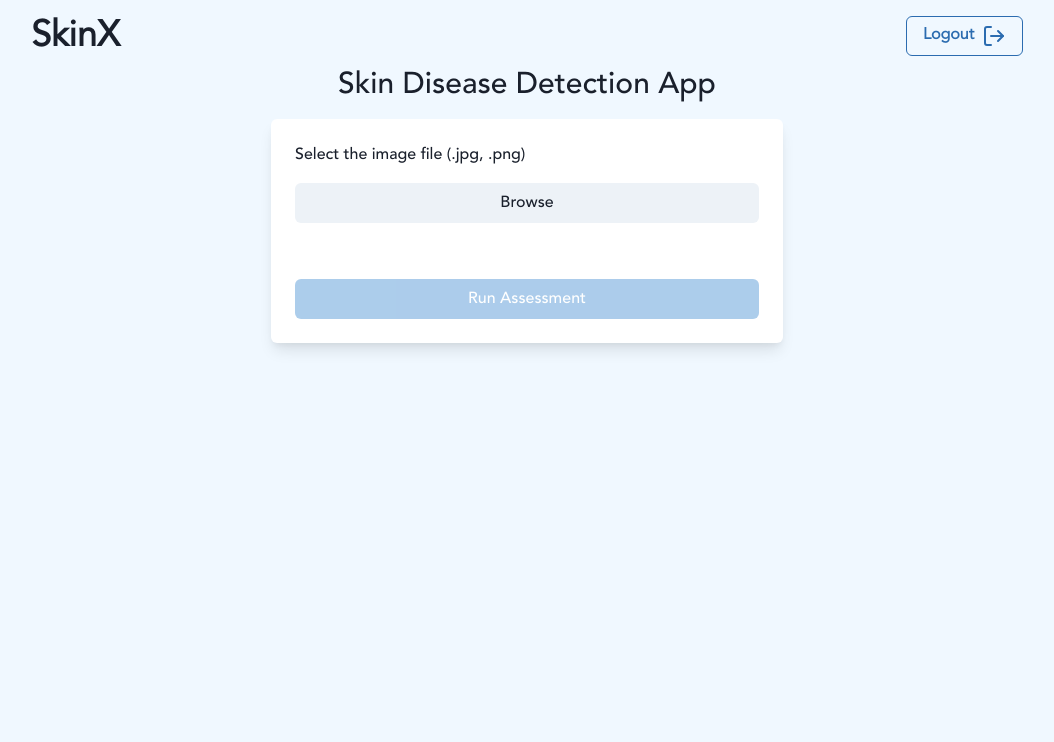
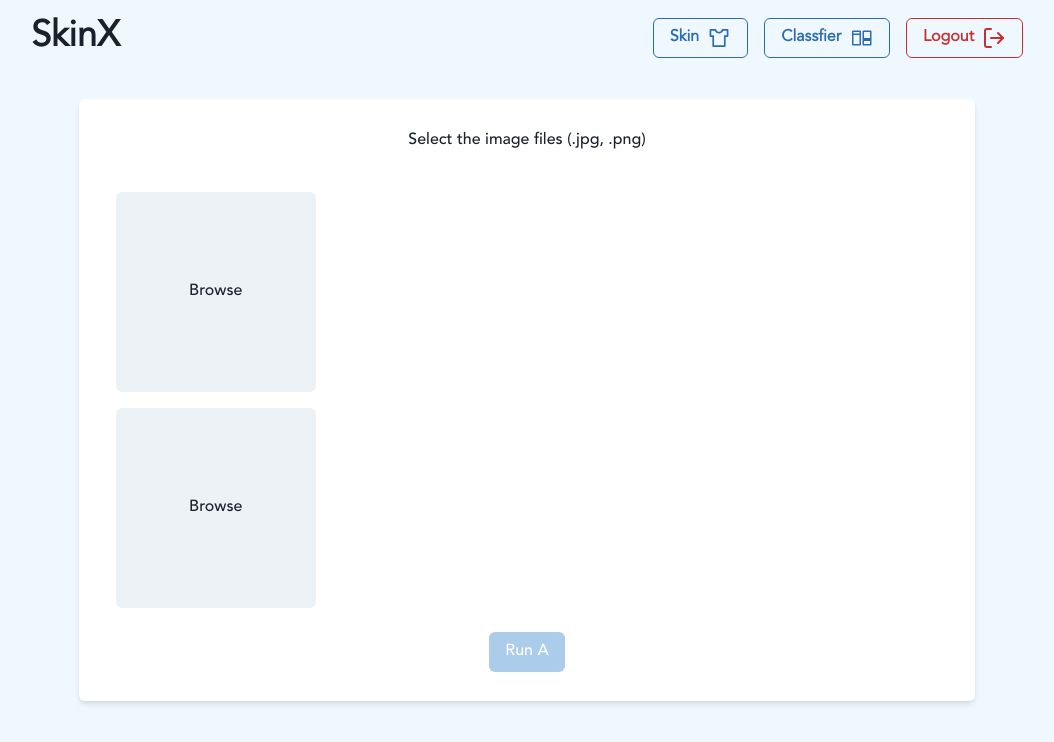
Before and after one commit to exactlyprateek/skinx, a React (Create React App) app: page /classify in a window 1280 px wide. Shown: the top 742 px of the page, without its empty margins (113-1167 px from the left). Built offline with nearby package versions, Linux system fonts and the light colour scheme; sample sign-in values are in the browser's storage.

Commit message:
input ui ready for segmentation

```diff
--- a/package.json
+++ b/package.json
@@ -23,6 +23,7 @@
     "react-dropzone": "^11.3.2",
     "react-icons": "^4.2.0",
     "react-image-gallery": "^1.0.9",
+    "react-router-dom": "^5.2.0",
     "react-scripts": "4.0.3",
     "react-simple-oauth2-login": "^0.2.0",
     "web-vitals": "^1.1.1"
--- /dev/null
+++ b/src/components/Classify.js
@@ -0,0 +1,194 @@
+import {
+	Button,
+	InputGroup,
+	InputRightElement,
+	Input,
+	Alert,
+	Flex,
+	Box,
+	Stack,
+	FormControl,
+	Heading,
+	FormLabel,
+	Text,
+	AlertIcon,
+	Image,
+	Center,
+	SimpleGrid,
+	HStack,
+    SkeletonText
+} from '@chakra-ui/react';
+import { Skeleton } from '@chakra-ui/react';
+import { useState } from 'react';
+import { Redirect } from 'react-router';
+import ShowImage from './ShowImage';
+
+function Classify() {
+	const [ file1, setFile1 ] = useState();
+	const [ file2, setFile2 ] = useState();
+	const [ fileName1, setFileName1 ] = useState(null);
+	const [ fileName2, setFileName2 ] = useState(null);
+	const [ imgUrl1, setImgUrl1 ] = useState(null);
+	const [ imgUrl2, setImgUrl2 ] = useState(null);
+    const [ imgUrl3, setImgUrl3 ] = useState(null);
+    const [ imgUrl4, setImgUrl4 ] = useState(null);
+	const [ loading, setLoading ] = useState(false);
+	const [ fileInvalid, setFileInvalid ] = useState(false);
+	const handleFile1 = (event) => {
+		if (event.target.files[0]) {
+			console.log(event.target.files[0]);
+			setFile1(event.target.files[0]);
+			setFileName1(event.target.files[0].name);
+			setImgUrl1(URL.createObjectURL(event.target.files[0]));
+			setFileInvalid(false);
+		}
+	};
+	const handleFile2 = (event) => {
+		if (event.target.files[0]) {
+			console.log(event.target.files[0]);
+			setFile2(event.target.files[0]);
+			setFileName2(event.target.files[0].name);
+			setImgUrl2(URL.createObjectURL(event.target.files[0]));
+			setFileInvalid(false);
+		}
+	};
+    const handleAssessment = (event) => {
+
+            setLoading(true);
+
+
+    }
+    if(!localStorage.getItem('token')){
+        return <Redirect to="/" />;
+    }
+	return (
+
+		<Box>
+			<Center spacing={2}>
+				<Box
+                    boxShadow="md"
+                    rounded="md"
+					background="white"
+					mt="2rem"
+					p="1.8rem"
+					maxH={[ '180vh', '160vh', '140vh', '80vh' ]}
+					w={[ '100vw', '100vw', '50vw', '70vw' ]}
+				>
+					<FormControl id="email">
+						<Text>Select the image files (.jpg, .png)</Text>
+						<InputGroup my="4">
+							<Input
+								display="none"
+								p="1.5"
+								accept="image/*"
+								type="file"
+								onChange={handleFile1}
+								ref={(fileInput1) => setFile1(fileInput1)}
+							/>
+							<Input
+								display="none"
+								p="1.5"
+								accept="image/*"
+								type="file"
+								onChange={handleFile2}
+								ref={(fileInput2) => setFile2(fileInput2)}
+							/>
+						</InputGroup>
+						{/* <InputGroup my="4">
+							{fileName1?<Text mx="2" noOfLines="1" isTruncated>
+								{fileName1}
+							</Text>: "Select an Image"}
+						</InputGroup> */}
+						<HStack>
+							<SimpleGrid>
+								{fileName1 ? (
+									<Text mx="2" noOfLines="1" isTruncated>
+										{fileName1}
+									</Text>
+								) : (
+									''
+								)}
+								{imgUrl1 ? (
+									<ShowImage func={() => file1.click()} url={imgUrl1} />
+								) : (
+									<Button h="25vh" m="0.5rem" width="25vh" onClick={() => file1.click()}>
+										Browse
+									</Button>
+								)}
+								{fileName2 ? (
+									<Text mx="2" noOfLines="1" isTruncated>
+										{fileName2}
+									</Text>
+								) : (
+									''
+								)}
+								{imgUrl2 ? (
+									<ShowImage url={imgUrl2} func={() => file2.click()} />
+								) : (
+									<Button h="25vh" m="0.5rem" width="25vh" onClick={() => file2.click()}>
+										Browse
+									</Button>
+								)}
+							</SimpleGrid>
+							<SimpleGrid>
+								{!loading ? (
+									<Text mx="2" noOfLines="1" isTruncated>
+										{fileName1}
+									</Text>
+								) :<SkeletonText mx="2" mt="4" noOfLines={1} isTruncated />}
+								{imgUrl3 ? (
+									<ShowImage func={() => file1.click()} url={imgUrl1} />
+								) : (
+									 <div>
+                                         {loading?<Skeleton minH="25vh" m="0.5rem" width="25vh" />:null}
+                                    </div>
+								)}
+								{!loading ? (
+									<Text mx="2" noOfLines="1" isTruncated>
+										{fileName2}
+									</Text>
+								) : <SkeletonText mx="2" mt="4" noOfLines={1} isTruncated />}
+
+								{imgUrl4 ? (
+									<ShowImage url={imgUrl2} func={() => file2.click()} />
+								) : (
+                                    <div>
+                                         {loading?<Skeleton minH="25vh" m="0.5rem" width="25vh" />:null}
+                                    </div>
+								)}
+							</SimpleGrid>
+						</HStack>
+
+						{/* <Input type="email" /> */}
+					</FormControl>
+
+					<Button
+						mt="1rem"
+						disabled={!imgUrl2 || !imgUrl1 || loading}
+						outline="none"
+						boxShadow="none"
+						border="none"
+						transition="all 0.2s cubic-bezier(.08,.52,.52,1)"
+						_focus={{
+							boxShadow: 'none',
+							border: 'none',
+							outline: 'none'
+						}}
+						_active={{
+							outline: 'none',
+							transform: 'scale(0.94)',
+							boxShadow: 'none'
+						}}
+						isLoading={loading}
+						colorScheme="blue"
+						onClick={handleAssessment}
+					>
+						Run A
+					</Button>
+				</Box>
+			</Center>
+		</Box>
+	);
+}
+
+export default Classify;
--- a/src/components/Main.js
+++ b/src/components/Main.js
@@ -4,10 +4,20 @@ import { Container, Box, Center, Heading, VStack } from '@chakra-ui/react';
 import { Button } from '@chakra-ui/react';
 import { FiLogOut } from 'react-icons/fi';
 import { IconContext } from 'react-icons';
+import { AiOutlineSkin } from 'react-icons/ai';
+import { VscDiff } from 'react-icons/vsc';
+import { BrowserRouter, Route, Link, Redirect } from 'react-router-dom';
 import './styles/style.css';
+import Classify from './Classify';
+// import { Link, Redirect } from 'react-router-dom';
 function logout() {
 	localStorage.removeItem('token');
 	window.location.reload();
+	return <Redirect to="/" />;
+}
+function classifier() {
+	console.log('redirecting');
+	// return <Redirect to="/classify" />;
 }
 export default function Main() {
 	let [ isToken, setIsToken ] = useState(false);
@@ -20,21 +30,65 @@ export default function Main() {
 	}, []);
 	return (
 		<span id="main">
-			{/* <NavBar />{' '} */}
-			<Center>
+			<VStack minW="100vw">
+				<BrowserRouter>
+					{' '}
+					<Container pt="4" maxW="container.lg">
+						<Heading alignContent="start" d="flex" fontWeight="600" size="xl" className="title-font">
+							SkinX
+							{!isToken ? null : (
+								<Box margin="0 0 0 auto">
+									<Link to={'/'}>
+										<Button
+											margin="0 1rem 0 auto"
+											onClick={classifier}
+											boxShadow="none"
+											transition="all 0.2s cubic-bezier(.08,.52,.52,1)"
+											_focus={{
+												boxShadow: 'none'
+											}}
+											_active={{
+												transform: 'scale(0.94)',
+												boxShadow: 'none'
+											}}
+											// _hover={{ bg: 'transparent' }}
+											colorScheme="blue"
+											variant="outline"
+											rightIcon={
+												<IconContext.Provider value={{ size: '24px' }}>
+													<AiOutlineSkin />
+												</IconContext.Provider>
+											}
+										>
+											Skin
+										</Button>
+									</Link>
+									<Link to={'/classify'}>
+										<Button
+											margin="0 1rem 0 auto"
+											onClick={classifier}
+											boxShadow="none"
+											transition="all 0.2s cubic-bezier(.08,.52,.52,1)"
+											_focus={{
+												boxShadow: 'none'
+											}}
+											_active={{
+												transform: 'scale(0.94)',
+												boxShadow: 'none'
+											}}
+											// _hover={{ bg: 'transparent' }}
+											colorScheme="blue"
+											variant="outline"
+											rightIcon={
+												<IconContext.Provider value={{ size: '24px' }}>
+													<VscDiff />
+												</IconContext.Provider>
+											}
+										>
+											Classfier
+										</Button>
+									</Link>
 
-					<VStack minW="100vw">
-						<Container pt="4" maxW="container.lg">
-							<Heading
-								alignContent="start"
-								d="flex"
-								fontWeight="600"
-
-								size="xl"
-								className="title-font"
-							>
-								SkinX
-								{isToken === false ? null : (
 									<Button
 										margin="0 0 0 auto"
 										onClick={logout}
@@ -47,8 +101,8 @@ export default function Main() {
 											transform: 'scale(0.94)',
 											boxShadow: 'none'
 										}}
-										_hover={{ bg: 'transparent' }}
-										colorScheme="blue"
+										// _hover={{ bg: 'transparent' }}
+										colorScheme="red"
 										variant="outline"
 										rightIcon={
 											<IconContext.Provider value={{ size: '24px' }}>
@@ -58,34 +112,16 @@ export default function Main() {
 									>
 										Logout
 									</Button>
-								)}
-							</Heading>
-						</Container>
-						<Box w="100vw" mx="4">
-							<Upload />
-						</Box>
-					</VStack>
-
-					{/* <Box className="shadow-anim" bg="#f8f9fa" height="87vh">
-						<Heading className="font" size="xl" mt="2">
-							More Examples
+								</Box>
+							)}
 						</Heading>
-						<Center>
-							{' '}
-							<SimpleGrid m="4" columns="2" spacing="10px">
-								{' '}
-								{[ '1', '2', '3', '4', '5', '6' ].map((i, idx) => (
-									<Image
-										src={`http://via.placeholder.com/180?text=Image+${i}`}
-										alt="image"
-										key={idx}
-									/>
-								))}
-							</SimpleGrid>
-						</Center>
-					</Box> */}
-
-			</Center>
+					</Container>
+					<Box w="100vw" mx="4">
+						<Route exact name="upload" path="/" component={Upload} />
+						<Route name="classify" path="/classify" component={Classify} />
+					</Box>
+				</BrowserRouter>
+			</VStack>
 		</span>
 	);
 }
--- /dev/null
+++ b/src/components/ShowImage.js
@@ -0,0 +1,27 @@
+import { Image } from '@chakra-ui/image';
+import React from 'react';
+
+function ShowImage(props) {
+	return (
+		<Image
+            onClick={props.func}
+			transition="all 0.2s cubic-bezier(.39,.58,.57,1);"
+			_active={{
+				outline: 'none',
+				transform: 'scale(0.94)',
+				boxShadow: 'none'
+			}}
+			_hover={{
+				boxShadow: '1px 0px 22px grey',
+				transform: 'scale(1.01)'
+			}}
+			rounded="md"
+			h="25vh"
+            m="0.5rem"
+			src={props.url}
+			alt="selected image"
+		/>
+	);
+}
+
+export default ShowImage;
--- a/src/components/Upload.js
+++ b/src/components/Upload.js
@@ -19,6 +19,8 @@ import {
 	Center,
 	SimpleGrid
 } from '@chakra-ui/react';
+
+import { BrowserRouter, Route, Link } from "react-router-dom";
 
 // import News from './News';
 import Similar from './Similar';
@@ -58,7 +60,7 @@ class Upload extends React.Component {
 		this.setState({ password: event.target.value });
 	};
 	handleFile = (event) => {
-		console.log(event.target.files[0]);
+		// console.log(event.target.files[0]);
 		this.setState({
 			files: event.target.files[0],
 			name: event.target.files[0].name,
```
Also changed, not shown: src/components/NavBar.js (deleted, +0 -56 lines), 1 other file (tests, documents, lock files or other folders).
